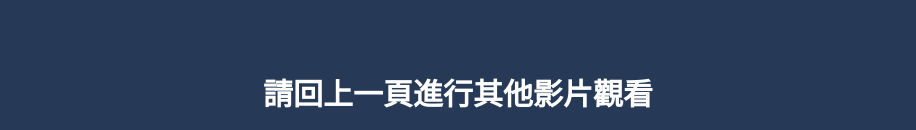
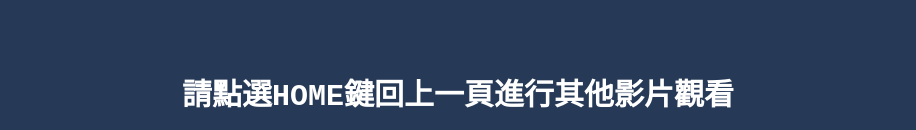
Before and after one commit to thesisweb/thesiswebfourth.github.io, a plain HTML site: page non_prob_video.html in a window 1280 px wide. Shown: the part 670-800 px from the top of the page, without its empty margins (182-1098 px from the left). Drawn offline with Linux system fonts and the light colour scheme.

Commit message:
Update non_prob_video.html

```diff
--- a/non_prob_video.html
+++ b/non_prob_video.html
@@ -23,7 +23,7 @@
     </center>
 
     <div id="note" class="all_text">
-      <h2>請回上一頁進行其他影片觀看</h2>
+      <h2>請點選HOME鍵回上一頁進行其他影片觀看</h2>
     </div>
 
     <div class="footer" id="top_adjust">
```
